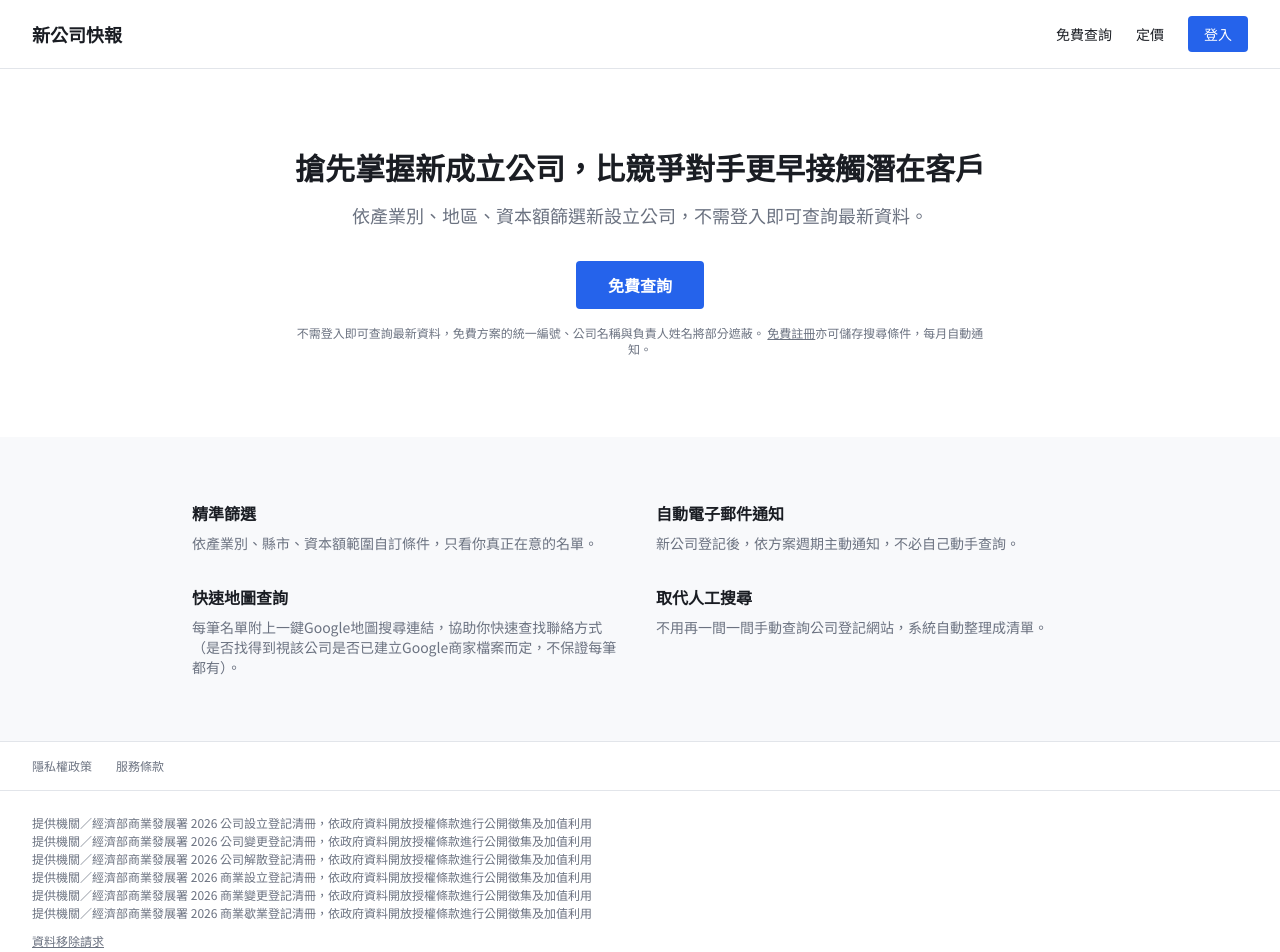
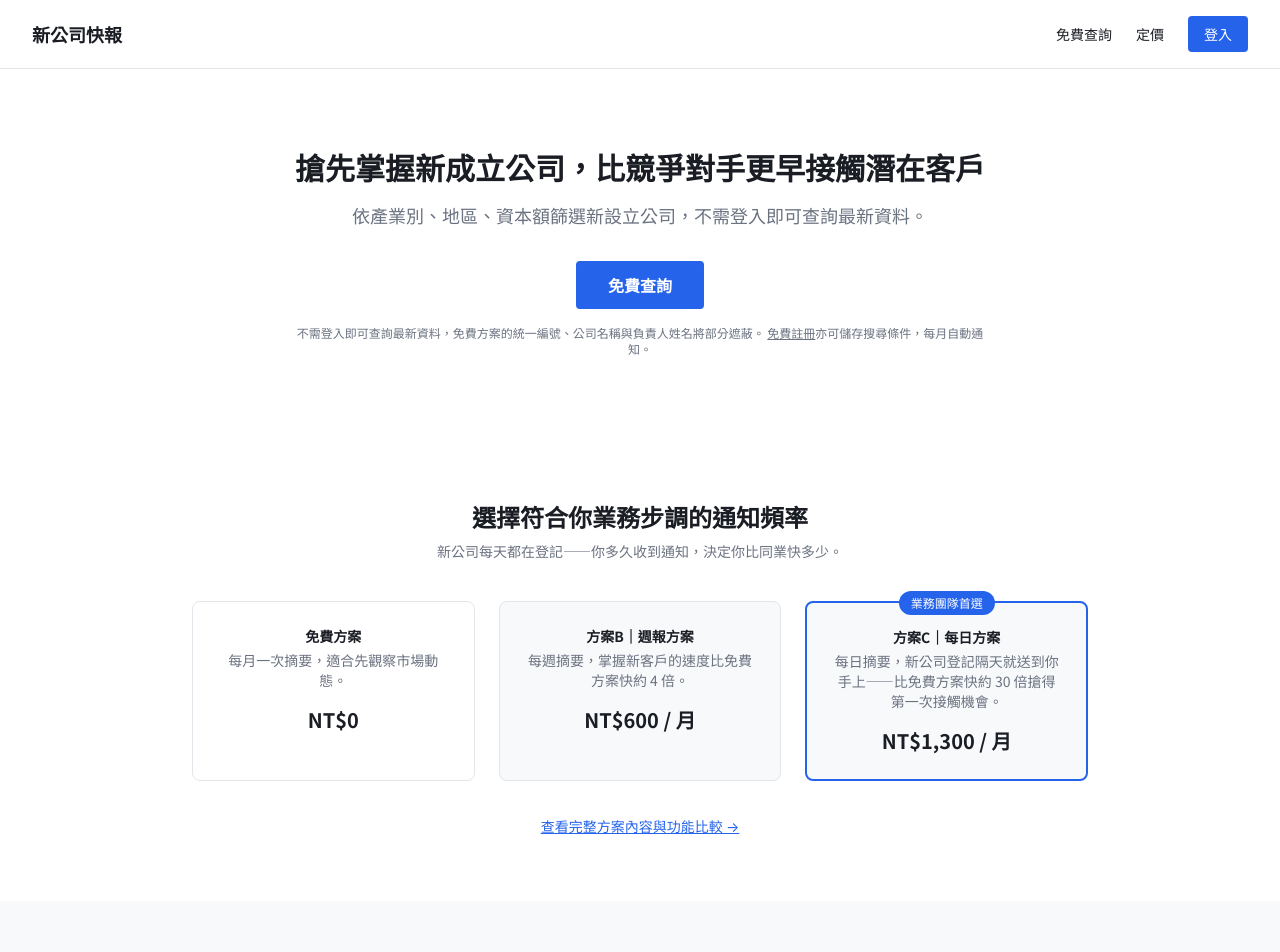
Before and after one commit to verymeanguy13-lab/tw-leads-radar, a Next.js app: page / in a window 1280 px wide. Shown: the top 952 px of the page. Built offline with nearby package versions, Linux system fonts and the light colour scheme; no server answers.

Commit message:
Redaction-only free tier model; landing page and sales copy updates

```diff
--- a/app/(marketing)/page.tsx
+++ b/app/(marketing)/page.tsx
@@ -45,6 +45,72 @@ export default function LandingPage() {
         </p>
       </section>
 
+      {/* 2026-09-05: notification-cadence sales section, added on request
+          ("i want better sales stuff on the landing page. like drawing
+          people for daily notifications"). Cadence is the real
+          differentiator between the three tiers now that freshness and
+          redaction no longer vary by plan the way they used to (free/
+          anonymous search is current for everyone - see architecture.md's
+          2026-09-05 "redaction is now the only free-tier gate" entry) -
+          this section makes that differentiator the explicit pitch
+          instead of leaving it as one line inside the old feature grid
+          below. The "30倍"/"4倍" claims are not made up: they're the
+          actual ratios between lib/email/digest.ts's
+          CADENCE_DUE_AFTER_DAYS values (daily 0.9, weekly 6.5, monthly
+          28 - 28/0.9 ≈ 31, 28/6.5 ≈ 4.3), so the copy stays honest and
+          matches what the product actually does. Prices match
+          lib/tiers.ts's TIER_PRICING and app/(marketing)/pricing/page.tsx
+          exactly - this section links to /pricing rather than duplicating
+          full plan details, so there's still one source of truth for
+          what each plan includes. */}
+      <section className="px-8 py-16">
+        <div className="max-w-4xl mx-auto text-center mb-10">
+          <h2 className="text-2xl font-bold mb-2">選擇符合你業務步調的通知頻率</h2>
+          <p className="text-secondary text-sm">
+            新公司每天都在登記——你多久收到通知，決定你比同業快多少。
+          </p>
+        </div>
+        <div className="max-w-4xl mx-auto grid grid-cols-1 md:grid-cols-3 gap-6">
+          <div className="border border-default rounded-lg p-6 text-center">
+            <p className="text-sm font-semibold mb-1">免費方案</p>
+            <p className="text-secondary text-sm mb-4">每月一次摘要，適合先觀察市場動態。</p>
+            <p className="text-xl font-bold">NT$0</p>
+          </div>
+          <div className="border border-default rounded-lg p-6 text-center bg-card">
+            <p className="text-sm font-semibold mb-1">方案B｜週報方案</p>
+            <p className="text-secondary text-sm mb-4">
+              每週摘要，掌握新客戶的速度比免費方案快約 4 倍。
+            </p>
+            <p className="text-xl font-bold">NT$600 / 月</p>
+          </div>
+          <div
+            className="border-2 rounded-lg p-6 text-center bg-card relative"
+            style={{ borderColor: "var(--accent)" }}
+          >
+            <span
+              className="absolute -top-3 left-1/2 -translate-x-1/2 text-xs text-white px-3 py-1 rounded-full whitespace-nowrap"
+              style={{ backgroundColor: "var(--accent)" }}
+            >
+              業務團隊首選
+            </span>
+            <p className="text-sm font-semibold mb-1">方案C｜每日方案</p>
+            <p className="text-secondary text-sm mb-4">
+              每日摘要，新公司登記隔天就送到你手上——比免費方案快約 30 倍搶得第一次接觸機會。
+            </p>
+            <p className="text-xl font-bold">NT$1,300 / 月</p>
+          </div>
+        </div>
+        <div className="text-center mt-8">
+          <Link
+            href="/pricing"
+            className="inline-block underline text-sm"
+            style={{ color: "var(--accent)" }}
+          >
+            查看完整方案內容與功能比較 →
+          </Link>
+        </div>
+      </section>
+
       <section className="px-8 py-16 bg-card">
         <div className="max-w-4xl mx-auto grid grid-cols-1 md:grid-cols-2 gap-8">
           <div>
--- a/app/(marketing)/search/page.tsx
+++ b/app/(marketing)/search/page.tsx
@@ -400,6 +400,30 @@ export default async function PublicSearchPage({
         </p>
       )}
 
+      {/* 2026-09-05: notification-cadence sales callout, same request as
+          the homepage's cadence section (see that file's comment for the
+          reasoning and the honesty of the "30倍" figure) - placed here
+          too because a visitor already running searches is a warmer
+          prospect than a homepage visitor who hasn't seen real data yet.
+          Only shown to non-paid viewers - a business-tier visitor
+          already has daily, and this isn't trying to upsell pro→business
+          nuance in this pass. */}
+      {!isPaid && (
+        <div
+          className="border rounded p-4 mb-6 bg-card"
+          style={{ borderColor: "var(--border)" }}
+        >
+          <p className="text-sm font-medium mb-1">多久收到通知，決定你比同業快多少</p>
+          <p className="text-xs text-secondary mb-2">
+            免費方案每月通知一次；方案C每日通知，新公司登記隔天就送達你的信箱，比免費方案快約 30
+            倍搶得第一次接觸機會。
+          </p>
+          <Link href="/pricing" className="text-sm underline" style={{ color: "var(--accent)" }}>
+            查看每日通知方案 →
+          </Link>
+        </div>
+      )}
+
       <h2 className="text-lg font-semibold mb-3">查詢公司登記資料</h2>
 
       <form method="get" className="space-y-4 mb-6 border-b border-default pb-6">
```
Also changed, not shown: 1 other file (tests, documents, lock files or other folders).
